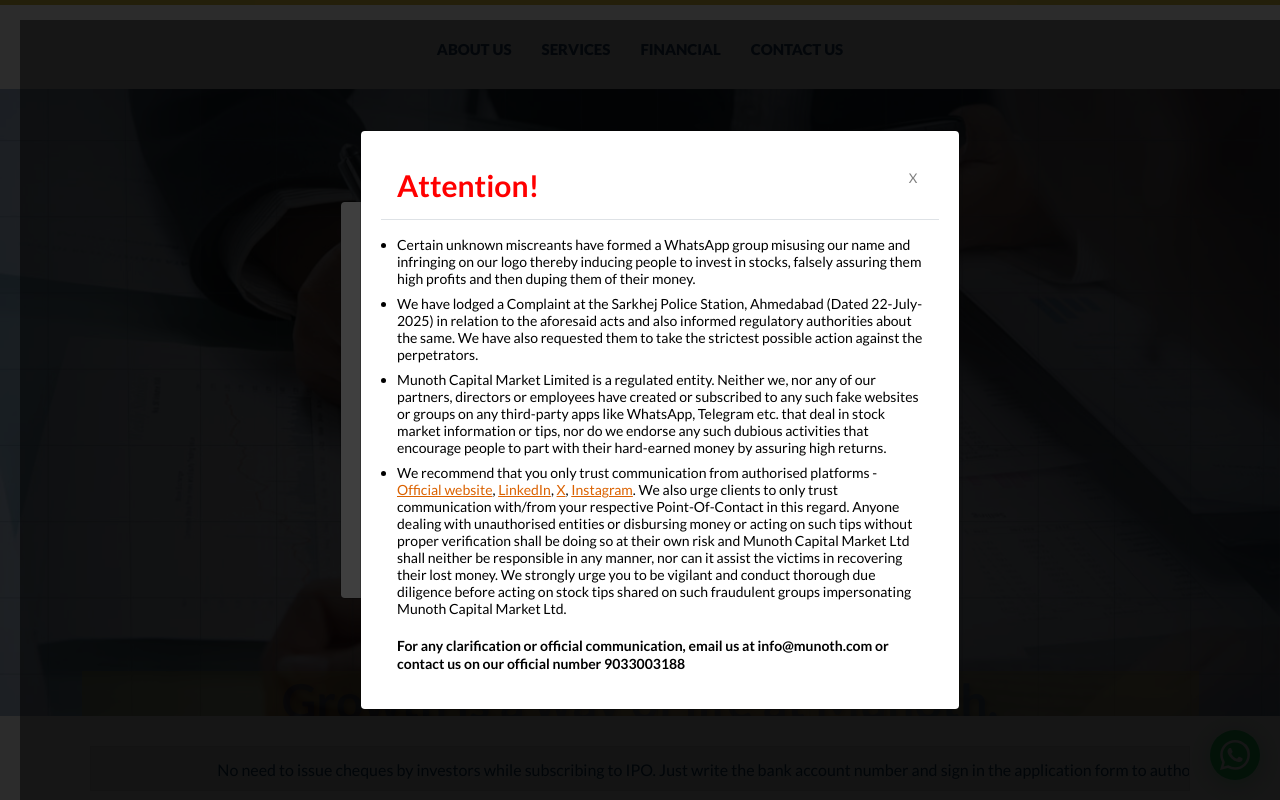
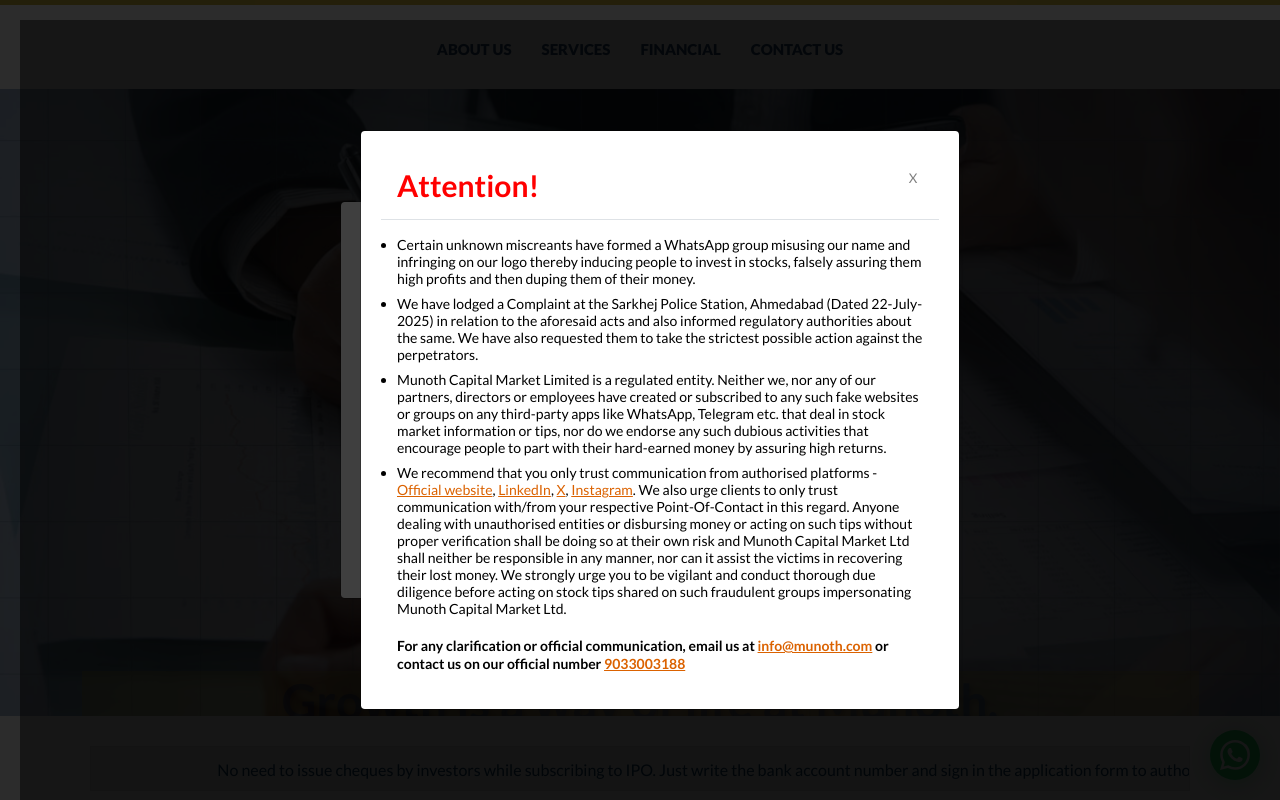
Before and after one commit to webtesting22/munoth, a React (Vite) app: page / in a window 1280 px wide. Shown: the top 800 px of the page. Built offline with nearby package versions, Linux system fonts and the light colour scheme.

Commit message:
Updated links

```diff
--- a/src/components/Modal.jsx
+++ b/src/components/Modal.jsx
@@ -37,7 +37,7 @@ const Modal = ({ type, onClose }) => {
         <a href="https://www.instagram.com/munoth.capital/" target="_blank" rel="noopener noreferrer">Instagram</a>.
         We also urge clients to only trust communication with/from your respective Point-Of-Contact in this regard. Anyone dealing with unauthorised entities or disbursing money or acting on such tips without proper verification shall be doing so at their own risk and Munoth Capital Market Ltd shall neither be responsible in any manner, nor can it assist the victims in recovering their lost money. We strongly urge you to be vigilant and conduct thorough due diligence before acting on stock tips shared on such fraudulent groups impersonating Munoth Capital Market Ltd.
 
-        <p style={{marginBottom:"0px",color:"black"}}><b>For any clarification or official communication, email us at info@munoth.com or contact us on our official number 9033003188</b></p>
+        <p style={{marginBottom:"0px",color:"black"}}><b>For any clarification or official communication, email us at <a href="mailto:info@munoth.com">info@munoth.com</a> or contact us on our official number <a href="tel:9033003188">9033003188</a></b></p>
       </>
     ]
   }
```
